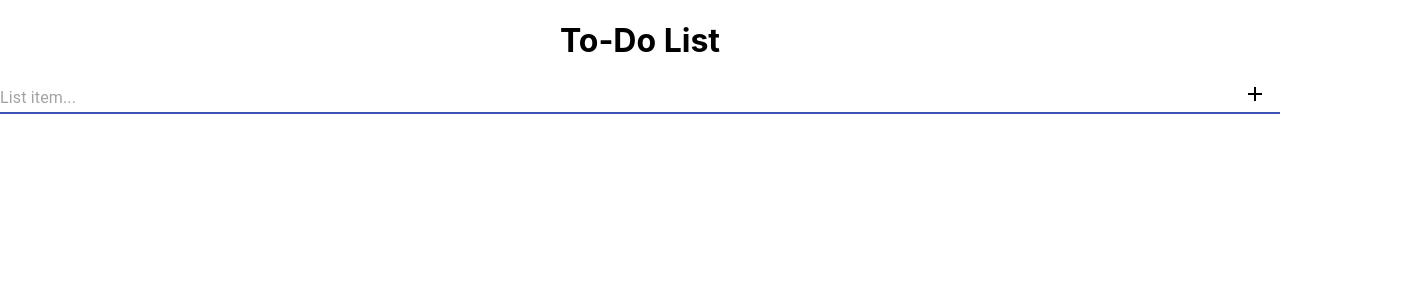
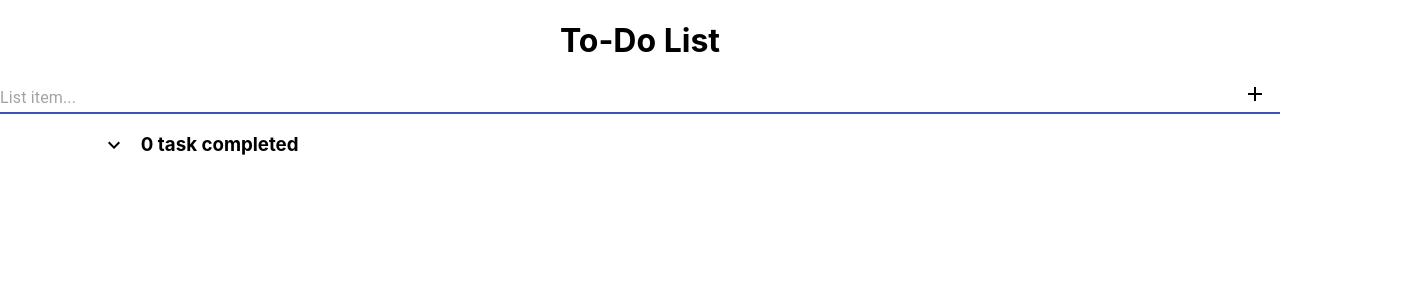
Before and after one commit to arekanderu/ToDoList, a React (Create React App) app: page / in a window 1280 px wide. Shown: the top 300 px of the page, 1421 px wide, since content can reach past the window. Built offline with nearby package versions, Linux system fonts and the light colour scheme.

Commit message:
added collapse function and task completed counter

```diff
--- a/src/components/CompletedList.js
+++ b/src/components/CompletedList.js
@@ -1,13 +1,22 @@
 import React, { useState } from 'react';
 import { connect } from "react-redux";
 import List from "./List";
+import ToggleCollapse from "./ToggleCollapse"
+import { Collapse } from "@material-ui/core";
 
 const CompletedList = (props) =>{
+  const counter = props.todo.filter((item) => item.completed);
+  const [clicked, setClicked] = useState(true);
   return(
+    <div>
+      <div className="down-icon"><ToggleCollapse condition={() => setClicked(!clicked)} action={clicked}/></div>
+      <h3 className="counter">{counter.length} task completed</h3>
+
+      <Collapse in={!clicked}>
         <ul>
           {props.todo.length !== 0 ? props.todo.map((todo, key) => (
             todo.completed ?
-        <li key={key} className="todo-row">
+            <li key={key} className="todo-row-completed">
               <List
                   id={todo.id}
                   completed={todo.completed}
@@ -17,6 +26,8 @@ const CompletedList = (props) =>{
           )) : ''
           }
         </ul>
+      </Collapse>
+    </div>
   )
 }
 
--- a/src/components/IncompleteList.js
+++ b/src/components/IncompleteList.js
@@ -1,4 +1,4 @@
-import React, { useState } from "react";
+import React from "react";
 import { connect } from "react-redux";
 import List from "./List";
 
--- /dev/null
+++ b/src/components/ToggleCollapse.js
@@ -0,0 +1,18 @@
+import React, { useState } from 'react';
+import KeyboardArrowDownIcon from '@material-ui/icons/KeyboardArrowDown';
+import ExpandLessIcon from '@material-ui/icons/ExpandLess';
+
+const ToggleCollapse = (props) =>{
+  return(
+    <div>
+      {props.action ?
+        <KeyboardArrowDownIcon onClick={props.condition}/>
+      :
+        <ExpandLessIcon onClick={props.condition}/>
+
+      }
+    </div>
+  )
+}
+
+export default ToggleCollapse;
--- a/src/index.css
+++ b/src/index.css
@@ -57,11 +57,11 @@ p{
   padding: 10px;
 }
 
-.todo-row p:hover + .icons{
+.todo-row p:hover + .icons, .todo-row-completed p:hover + .icons{
   display: block;
 }
 
-.todo-row{
+.todo-row, .todo-row-completed{
   justify-content: space-between;
   align-items: center;
   margin: 4px auto;
@@ -72,17 +72,31 @@ p{
   width: 90%;
 }
 
-.todo-row:nth-child(4n + 1){
+.todo-row:nth-child(4n + 1), .todo-row-completed:nth-child(4n + 1){
   background-color: #2a2a72;
   background-image: linear-gradient(315deg, #2a2a72 0%, #009ffd 74%);
 }
 
-.todo-row:nth-child(4n + 2){
+.todo-row:nth-child(4n + 2), .todo-row-completed:nth-child(4n + 2){
   background-color: #a4508b;
   background-image: linear-gradient(326deg, #a4508b 0%, #5f0a87 74%);
 }
 
-.todo-row:nth-child(4n + 3){
+.todo-row:nth-child(4n + 3), .todo-row-completed:nth-child(4n + 3){
   background-color: #f7b42c;
   background-image: linear-gradient(315deg, #f7b42c 0%, #fc575e 74%);
 }
+
+.down-icon{
+  position: absolute;
+  left: 8%;
+}
+
+.counter{
+  position: relative;
+  left: 11%;
+}
+
+.todo-row-completed{
+  text-decoration: line-through;
+}
```
Also changed, not shown: 1 other file (tests, documents, lock files or other folders). Lines whose indentation alone changed are shown as unchanged.
